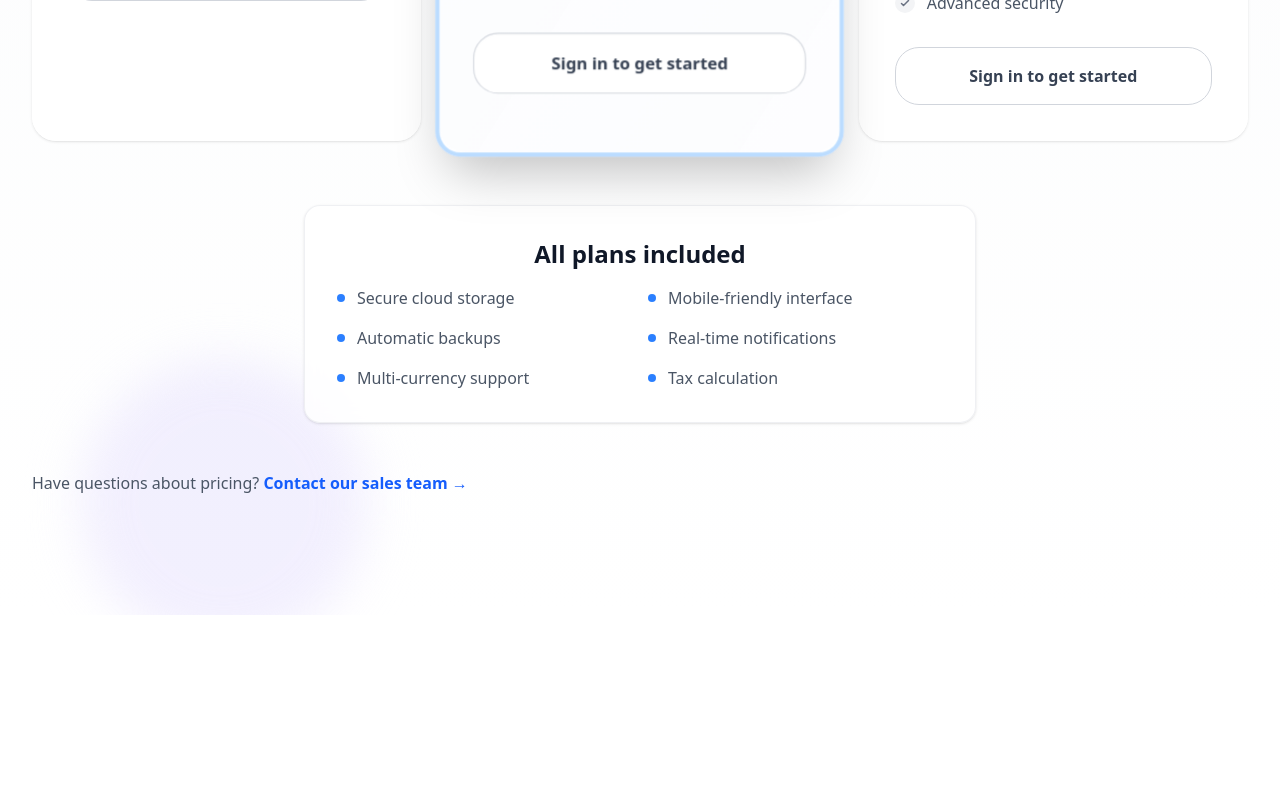
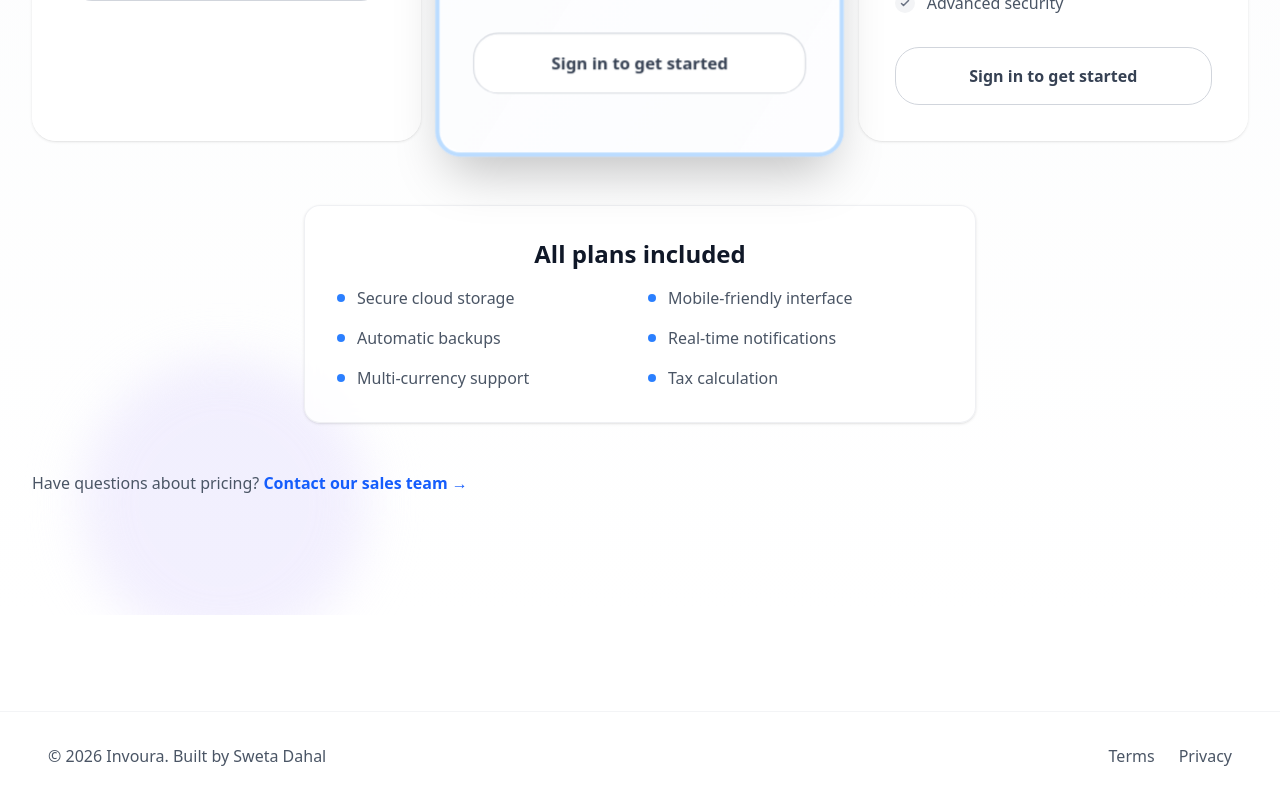
Before and after one commit to swetasd927/Invoura, a React (Vite) app in the folder frontend/: page / in a window 1280 px wide. Shown: the part 2904-3704 px from the top of the page. Before the commit the page ends 3519 px from the top, so only its background shows below. Built offline with nearby package versions, Linux system fonts and the light colour scheme; no server answers.

Commit message:
Foooter completed

```diff
--- /dev/null
+++ b/frontend/src/components/Footer.jsx
@@ -0,0 +1,24 @@
+import React from 'react'
+import { footerStyles } from '../assets/dummyStyles'
+
+const Footer = () => {
+  return (
+    <footer className={footerStyles.footer}>
+        <div className={footerStyles.container}>
+        <div className={footerStyles.copyright}>
+            &copy; {new Date().getFullYear()} Invoura. Built by Sweta Dahal
+        </div>
+            <div className={footerStyles.links}>
+              <a href="/terms" className={footerStyles.link}>
+                Terms
+              </a>
+              <a href="/privacy" className={footerStyles.link}>
+                Privacy
+              </a>
+            </div>
+        </div>
+    </footer>
+  )
+}
+
+export default Footer
--- a/frontend/src/pages/Home.jsx
+++ b/frontend/src/pages/Home.jsx
@@ -3,6 +3,7 @@ import Navbar from '../components/Navbar.jsx'
 import Hero from '../components/Hero.jsx'
 import Features from '../components/Features.jsx'
 import Pricing from '../components/Pricing.jsx'
+import Footer from '../components/Footer.jsx'
 
 const Home = () => {
   return (
@@ -14,6 +15,9 @@ const Home = () => {
           <Features />
           </div>
           <Pricing />
+          <div className=''>
+          <Footer />
+          </div>
         </main>
     </div>
   )
```
